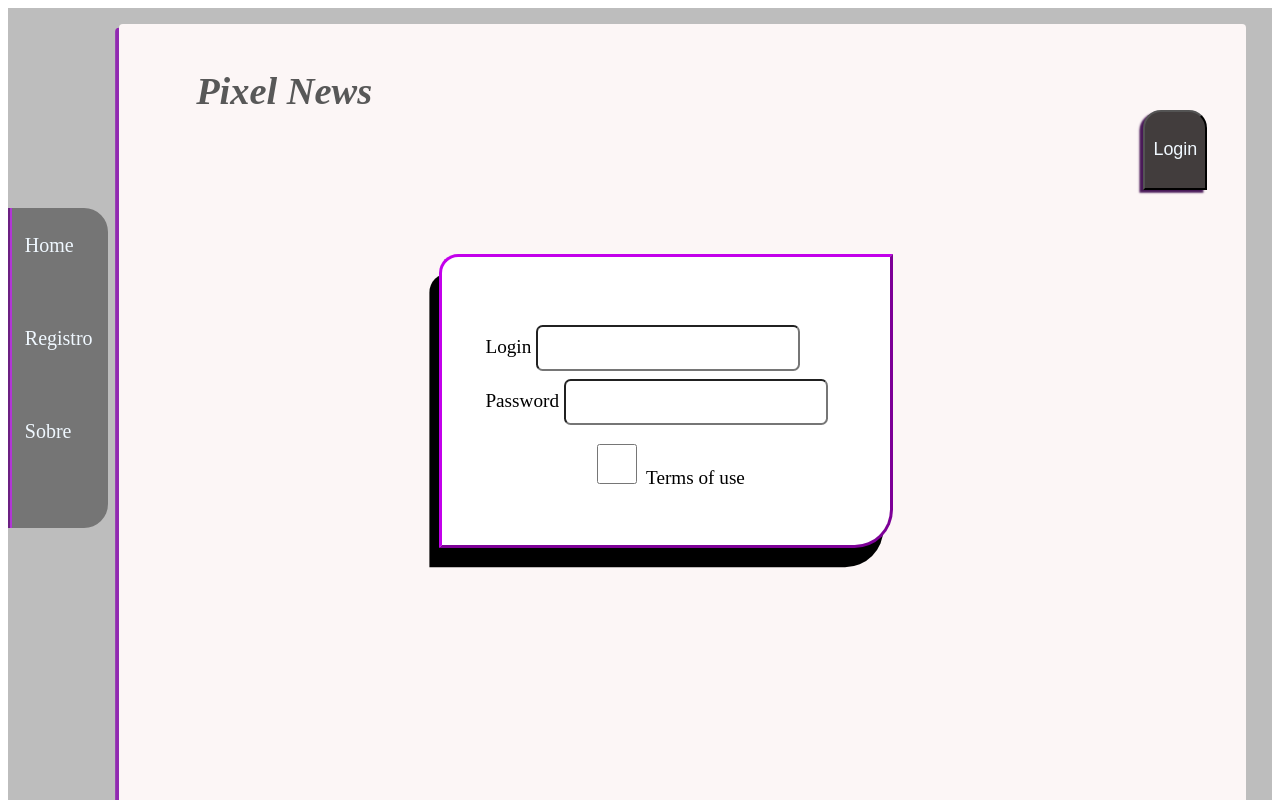
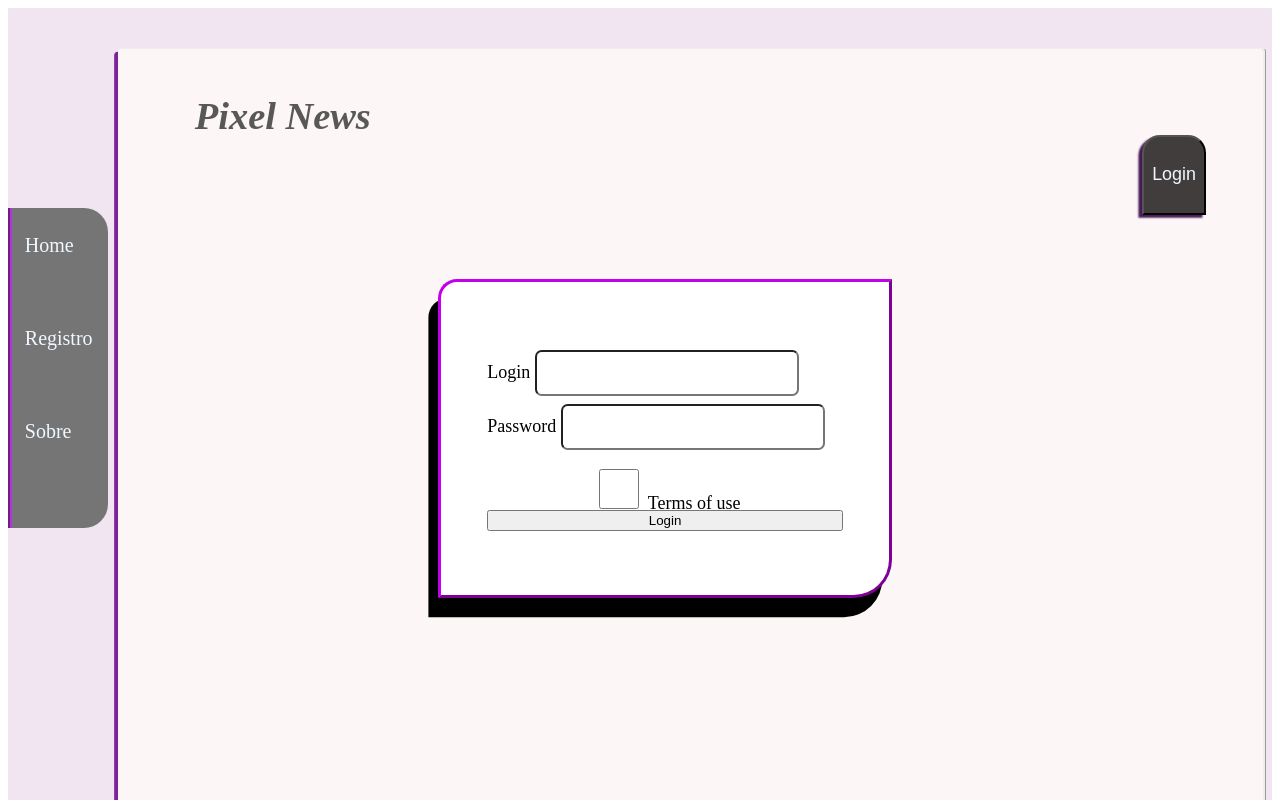
Before and after one commit to pedro-workspace/blog-demo, an Angular app: page /login in a window 1280 px wide. Shown: the top 800 px of the page. Built offline with nearby package versions, Linux system fonts and the light colour scheme.

Commit message:
style ajustments

```diff
--- a/src/app/app.component.css
+++ b/src/app/app.component.css
@@ -1,5 +1,5 @@
 .container{
-    background-color: rgb(189, 189, 189);
+    background-color:rgb(241, 229, 241);
 }
 .navmenu {
     display: flex;
@@ -31,21 +31,23 @@ a {
 }
 
 .maincontent {
-    width:88vw;
+    width:89.45vw;
     height: auto;
     background-color: rgb(252, 246, 246);
     text-shadow: 1cap;
     margin-left: 8.3vw;
     position: relative;
-    top: 2vh;
-    left: .4vw;
+    top: 5vh;
+    left: 0.3vw;
     padding-bottom:100vh;
     border-radius: 0.3vw;
     font-size: 1.5vw;
     border-style:hidden;
-    border-width:0.1em;
+    border-width: 0.1em;
     border-bottom-style:none;
-    box-shadow: -0.2em 0.2em rgb(145, 42, 177);
+    box-shadow: -0.2em 0.2em rgb(124, 35, 151);
+    border-top-style:ridge;
+    border-right: ridge;
 }
 
 .container {
--- a/src/app/login/login.component.html
+++ b/src/app/login/login.component.html
@@ -1,7 +1,8 @@
 <div class="container">
-    <form class="form-group form-inline" action="" method="get">
+    <form action="" method="get">
         <label for="login">Login <input name="login" type="text"></label>
         <label for="password">Password <input name="login" type="password"></label>
         <label class="terms" name="terms" for="terms"><input name="terms" type="checkbox">Terms of use</label>
+        <button >Login</button>
     </form>
 </div>
--- a/src/styles.css
+++ b/src/styles.css
@@ -2,3 +2,11 @@
 h1, h2 {
     color: rgb(88, 88, 88);
 }
+
+ h4, p {
+    font-size:16px;
+}
+
+label {
+    font-size:18px;
+}
```
